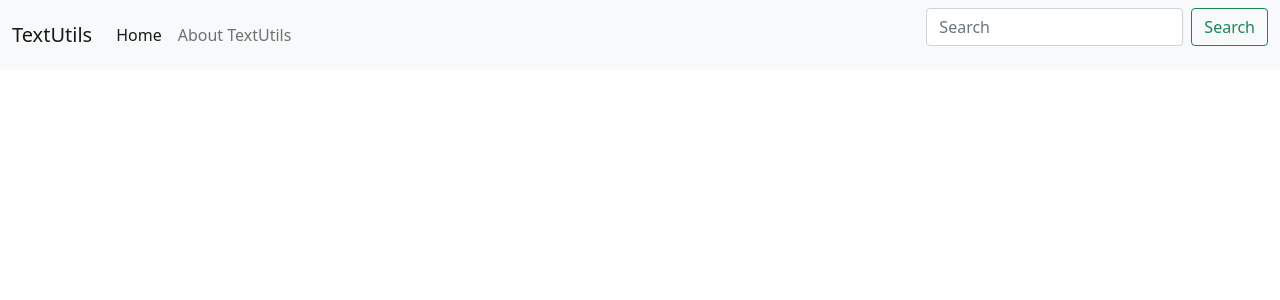
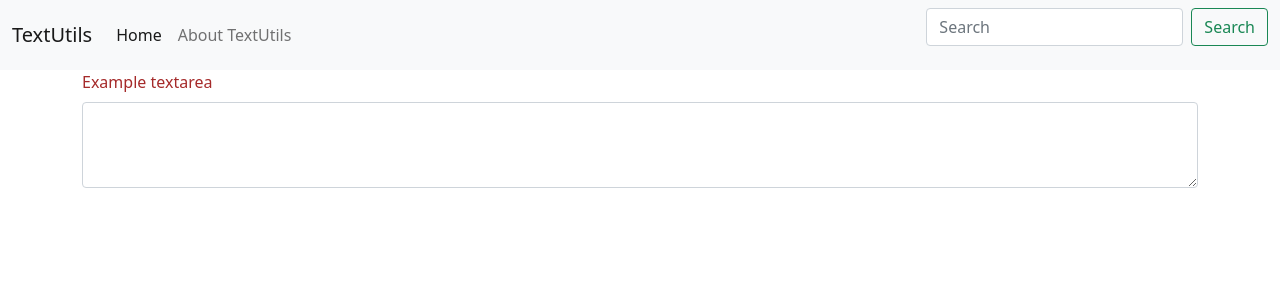
Before and after one commit to parijatmitra/react-practice, a React (Create React App) app: page / in a window 1280 px wide. Shown: the top 300 px of the page. Built offline with nearby package versions, Linux system fonts and the light colour scheme.

Commit message:
adding another components

```diff
--- a/src/App.js
+++ b/src/App.js
@@ -1,12 +1,16 @@
 import React from "react";
 import "./style.css";
 import Navbar from './components/Navbar';
+import TextForm from './components/TextForm'
 
 
 export default function App() {
   return (
     <>
   <Navbar title = "TextUtils" aboutText = "About TextUtils"/>
+  <div className = "container">
+  <TextForm/>
+  </div>
 
     </>
 
--- /dev/null
+++ b/src/components/TextForm.js
@@ -0,0 +1,15 @@
+import React from 'react'
+
+export default function TextForm(){
+  return (
+    <>
+<div>
+
+<div class="mb-3">
+<label for="myBox" class="form-label">Example textarea</label>
+<textarea class="form-control" id="myBox" rows="3"></textarea>
+</div>
+</div>
+    </>
+  )
+}
```
